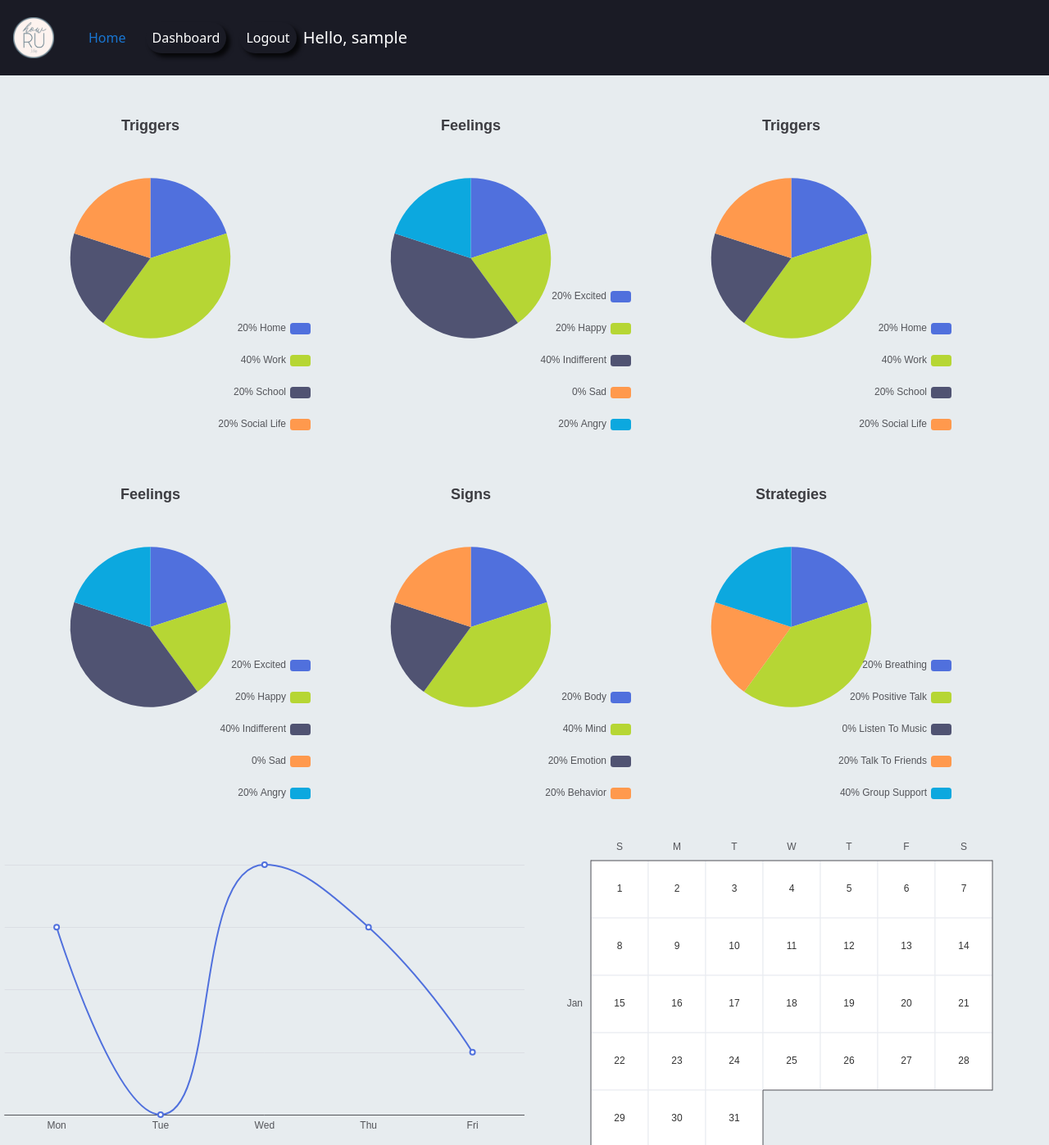
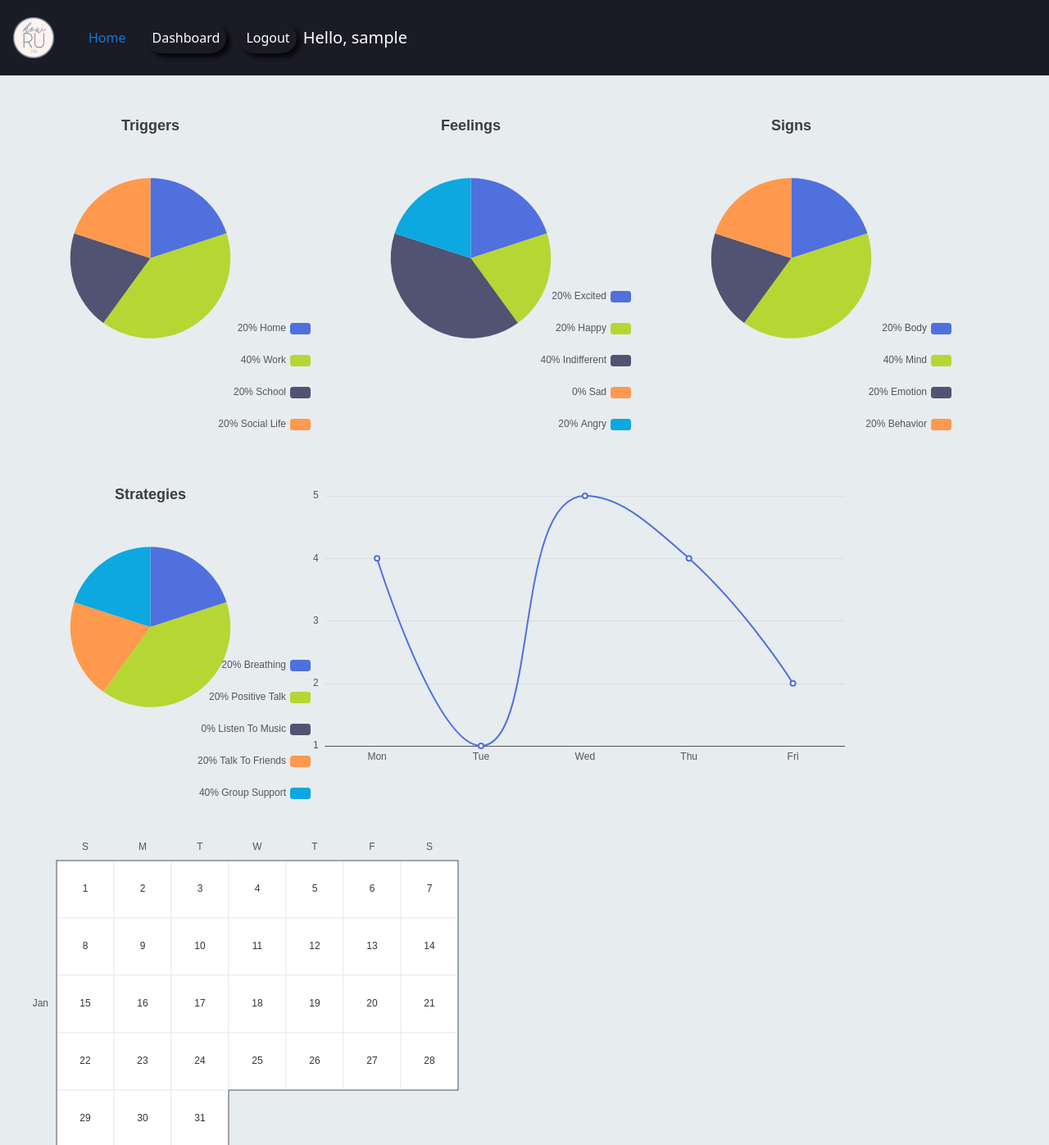
Before and after one commit to Rmart496/StressWebsite, a React (Create React App) app: page /roadmap in a window 1280 px wide. Shown: the top 1397 px of the page at 82% size. Built offline with nearby package versions, Linux system fonts and the light colour scheme; sample sign-in values are in the browser's storage.

Commit message:
Fixing duplicates

```diff
--- a/src/Components/RoadMapPage/RoadMapPage.js
+++ b/src/Components/RoadMapPage/RoadMapPage.js
@@ -159,8 +159,6 @@ const AmbientPlayerPage = () => {
 		<div style={{display: "block"}}>
 			<ReactECharts option={pieChart_Triggers} style={{height: "450px", width: "30%", float: "left"}}/>
 			<ReactECharts option={pieChart_Feelings} style={{height: "450px", width: "30%", float: "left"}}/>
-			<ReactECharts option={pieChart_Triggers} style={{height: "450px", width: "30%", float: "left"}}/>
-			<ReactECharts option={pieChart_Feelings} style={{height: "450px", width: "30%", float: "left"}}/>
 			<ReactECharts option={pieChart_Signs} style={{height: "450px", width: "30%", float: "left"}}/>
 			<ReactECharts option={pieChart_Strategies} style={{height: "450px", width: "30%", float: "left"}}/>
 			<ReactECharts option={lineGraph} style={{height: "450px", width: "50%", float: "left"}}/>
```
